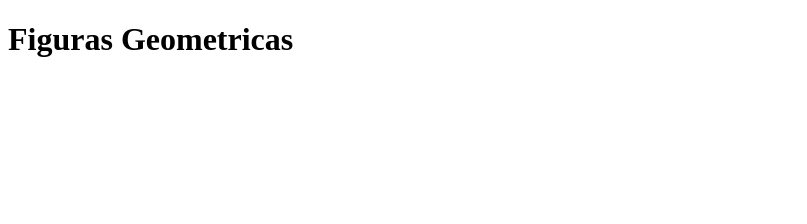
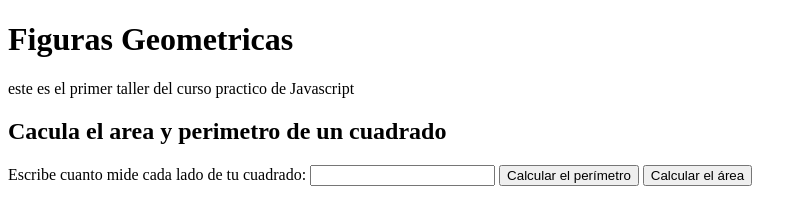
Before and after one commit to bmedinacordero/platzi-curso-practico-JS, a plain HTML site: page figuras.html in a window 1280 px wide. Shown: the whole page, without its empty margins (0-807 px from the left). Drawn offline with Linux system fonts and the light colour scheme.

Commit message:
Interactuando con JavaScript desde HTML

```diff
--- a/figuras.html
+++ b/figuras.html
@@ -7,9 +7,32 @@
     <title>Figuras Geometricas | Curso práctico de javascript en Platzi</title>
 </head>
 <body>
-    <h1>
-        Figuras Geometricas
-    </h1>
+    <header>
+        <h1>Figuras Geometricas</h1>
+        <p>este es el primer taller del curso practico de Javascript</p>
+    </header>
+
+    <section>
+        <h2>Cacula el area y perimetro de un cuadrado</h2>
+
+        <form action="">
+
+            <label for="input-cuadrado">
+                Escribe cuanto mide cada lado de tu cuadrado:
+            </label>
+            <input id="input-cuadrado" type="number"/>
+
+            <button type="button" onclick="calcularPerimetroCuadrado()">
+                Calcular el perímetro
+            </button>
+            <button type="button" onclick="calcularAreaCuadrado()">
+                Calcular el área
+            </button>
+
+        </form>
+    </section>
+
+
 
     <script src="figuras.js"></script>
 </body>
--- a/figuras.js
+++ b/figuras.js
@@ -64,7 +64,23 @@ function areaCirculo(radio) {
     return (radio * radio) * PI;
 }
 
+console.groupEnd();
 
 
+//Aqui interactuamos con el HTML
 
-console.groupEnd();
+function calcularPerimetroCuadrado() {
+    const input = document.getElementById("input-cuadrado");
+    const value = input.value;
+
+    const perimetro = perimetroCuadrado(value)
+    alert(perimetro);
+}
+
+function calcularAreaCuadrado() {
+    const input = document.getElementById("input-cuadrado");
+    const value = input.value;
+
+    const area = areaCuadrado(value)
+    alert(area);
+}
```
